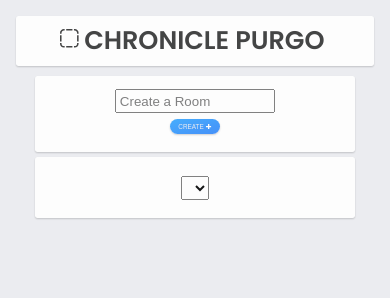
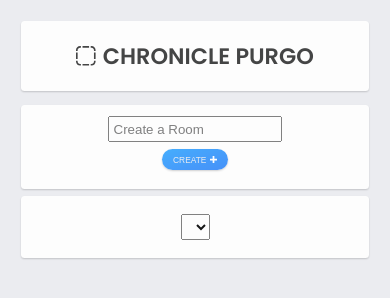
Before and after one commit to Rickperez87/fullStack, a website built with webpack: page public/index.html in a window 390 px wide. Built offline with nearby package versions, Linux system fonts and the light colour scheme; files whose address does not match are found by name.

Commit message:
update header and pulldown styles for mobile

```diff
--- a/public/index.css
+++ b/public/index.css
@@ -33,7 +33,6 @@ body {
 h1,
 h2 {
   color: var(--text-color-dark);
-  margin: 1rem;
   text-align: center;
 }
 a {
@@ -95,9 +94,14 @@ a:hover,
 svg {
   display: inline-block;
   fill: var(--text-color-dark);
+  height: 100%;
+  width: 100%;
+  text-align: center;
+}
+.header__logo-svg {
   height: 3.5rem;
   width: 3.5rem;
-  text-align: center;
+  margin-right: 1rem;
 }
 header {
   background: var(--main-bg-color);
@@ -109,6 +113,7 @@ header {
   margin-bottom: 1rem;
   font-size: 2.4rem;
   box-shadow: var(--box-shadow);
+  line-height: 1.7;
 }
 
 /* /room styles ////////////////////////////////////////*/
@@ -132,12 +137,13 @@ header {
   top: 5%;
   right: 1%;
   width: 3rem;
+  height: 2rem;
   cursor: pointer;
   z-index: 10;
 }
 .delete__icon {
   width: 100%;
-  height: 2rem;
+  height: 100%;
   transition: all 0.2s ease;
 }
 .delete__icon:hover {
@@ -160,10 +166,9 @@ header {
   padding: 2.4rem 0;
   border-radius: var(--border-radius);
   box-shadow: var(--box-shadow);
-}
-.createRoom {
   margin: 1rem auto;
 }
+
 .postForm {
   display: flex;
   flex-direction: column;
@@ -176,6 +181,7 @@ header {
   padding: 0.5rem;
 }
 #submitBtn {
+  position: relative;
   display: flex;
   text-transform: uppercase;
   flex-direction: row-reverse;
@@ -190,11 +196,38 @@ header {
   font-weight: 300;
   border-radius: 10rem;
   cursor: pointer;
+  transition: all 0.2s ease;
   box-shadow: var(--box-shadow);
+  z-index: 1;
 }
 
 #submitBtn {
   outline-style: inherit;
+}
+#submitBtn::before {
+  position: absolute;
+  content: "";
+  top: 0;
+  right: 0;
+  bottom: 0;
+  left: 0;
+  background: linear-gradient(to bottom right, #008bf6, #0565ec);
+  z-index: -1;
+  border-radius: 10rem;
+  cursor: pointer;
+  transition: opacity 0.2s linear;
+  opacity: 0;
+}
+#submitBtn:hover {
+  transform: translateY(-0.6px);
+  box-shadow: 0 0.2rem 0.5rem rgba(0, 0, 0, 0.3);
+}
+#submitBtn:active {
+  transform: translateY(-0.3px);
+  box-shadow: 0 0.1rem 0.3rem rgba(0, 0, 0, 0.2);
+}
+#submitBtn:hover::before {
+  opacity: 1;
 }
 /* selector ////////////////////////////////////////*/
 .log {
@@ -214,6 +247,7 @@ label {
 
 #average {
   display: block;
+  color: var(--text-color-dark);
 }
 
 .createRoom,
@@ -246,13 +280,38 @@ label {
   ul {
     grid-template-columns: repeat(2, 1fr);
   }
+  .createRoom,
+  .log-container {
+    max-width: 100%;
+  }
+  .deleteBtn {
+    width: 2.4rem;
+    height: 2.4rem;
+  }
 }
 /* mobile */
 @media only screen and (max-width: 500px) {
   html {
-    font-size: 33.25%; /*1rem = 8px */
+    font-size: 43.75%; /*1rem = 8px */
   }
   ul {
     grid-template-columns: repeat(1, 1fr);
   }
+  header {
+    font-size: 1.6rem;
+    min-height: 10rem;
+  }
+  .header__logo-svg {
+    width: 2.8rem;
+    height: 2.8rem;
+  }
+  .createRoom,
+  .log {
+    padding: 1.6rem 0;
+  }
+  .deleteBtn {
+    width: 3.6rem;
+    height: 3.6rem;
+    right: 3%;
+  }
 }
--- a/public/index.html
+++ b/public/index.html
@@ -9,7 +9,7 @@
   <body>
     <div class="container">
       <div class="content-box">
-      <header>  <span class='svg'><svg xmlns="http://www.w3.org/2000/svg" width="24" height="24" viewBox="0 0 24 24"><path d="M16 0v2h-8v-2h8zm-16 16h2v-8h-2v8zm16 8v-2h-8v2h8zm2-22h1c1.654 0 3 1.346 3 3v1h2v-1c0-2.761-2.238-5-5-5h-1v2zm-12 20h-1c-1.654 0-3-1.346-3-3v-1h-2v1c0 2.761 2.238 5 5 5h1v-2zm16-4v1c0 1.654-1.346 3-3 3h-1v2h1c2.762 0 5-2.239 5-5v-1h-2zm2-10h-2v8h2v-8zm-22-2v-1c0-1.654 1.346-3 3-3h1v-2h-1c-2.762 0-5 2.239-5 5v1h2z"/></svg></span>     <h1>CHRONICLE PURGO</h1>
+      <header>  <span class='header__logo-svg'><svg xmlns="http://www.w3.org/2000/svg" width="24" height="24" viewBox="0 0 24 24"><path d="M16 0v2h-8v-2h8zm-16 16h2v-8h-2v8zm16 8v-2h-8v2h8zm2-22h1c1.654 0 3 1.346 3 3v1h2v-1c0-2.761-2.238-5-5-5h-1v2zm-12 20h-1c-1.654 0-3-1.346-3-3v-1h-2v1c0 2.761 2.238 5 5 5h1v-2zm16-4v1c0 1.654-1.346 3-3 3h-1v2h1c2.762 0 5-2.239 5-5v-1h-2zm2-10h-2v8h2v-8zm-22-2v-1c0-1.654 1.346-3 3-3h1v-2h-1c-2.762 0-5 2.239-5 5v1h2z"/></svg></span>     <h1>CHRONICLE PURGO</h1>
       </header>
 
       <ul id="getList"></ul>
```
